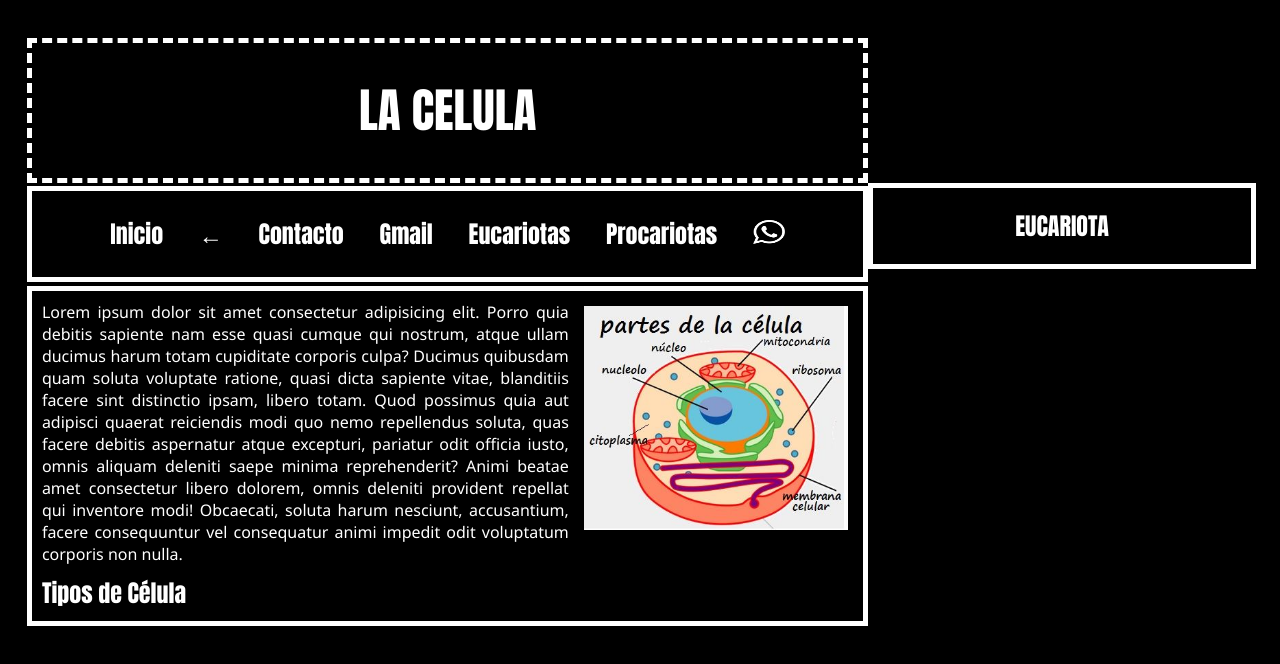
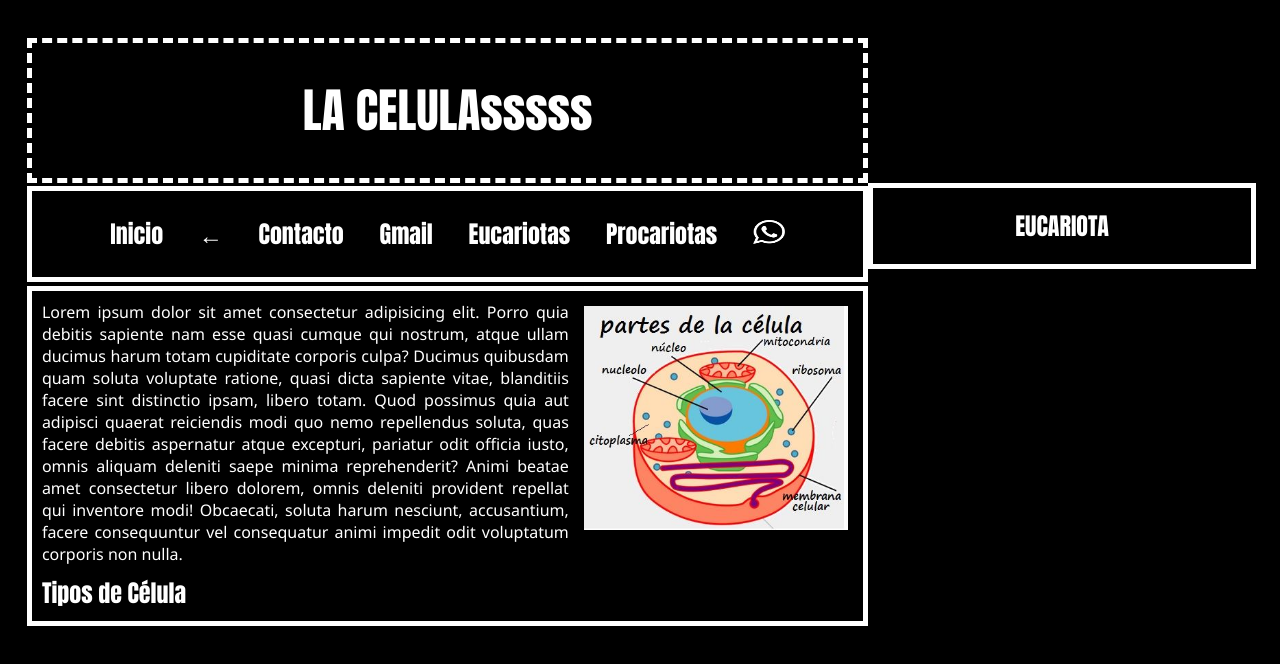
Before and after one commit to Autxmn07/WEB1, a plain HTML site: page index.html in a window 1280 px wide. Drawn offline with Linux system fonts and the light colour scheme.

Commit message:
Update index.html

```diff
--- a/index.html
+++ b/index.html
@@ -8,7 +8,7 @@
 </head>
 <body>
     <div class="TITULO">
-    <h1 class="MOM"><center>LA CELULA</center></h1>
+    <h1 class="MOM"><center>LA CELULAsssss</center></h1>
     </div>
 
     <div class="EU">
```
